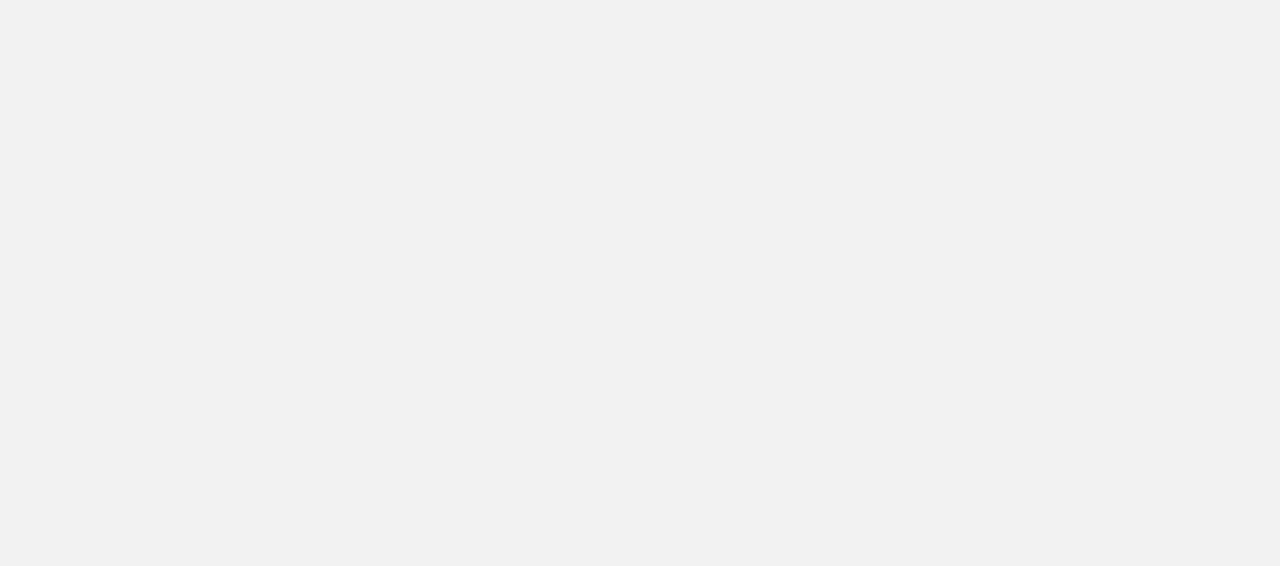
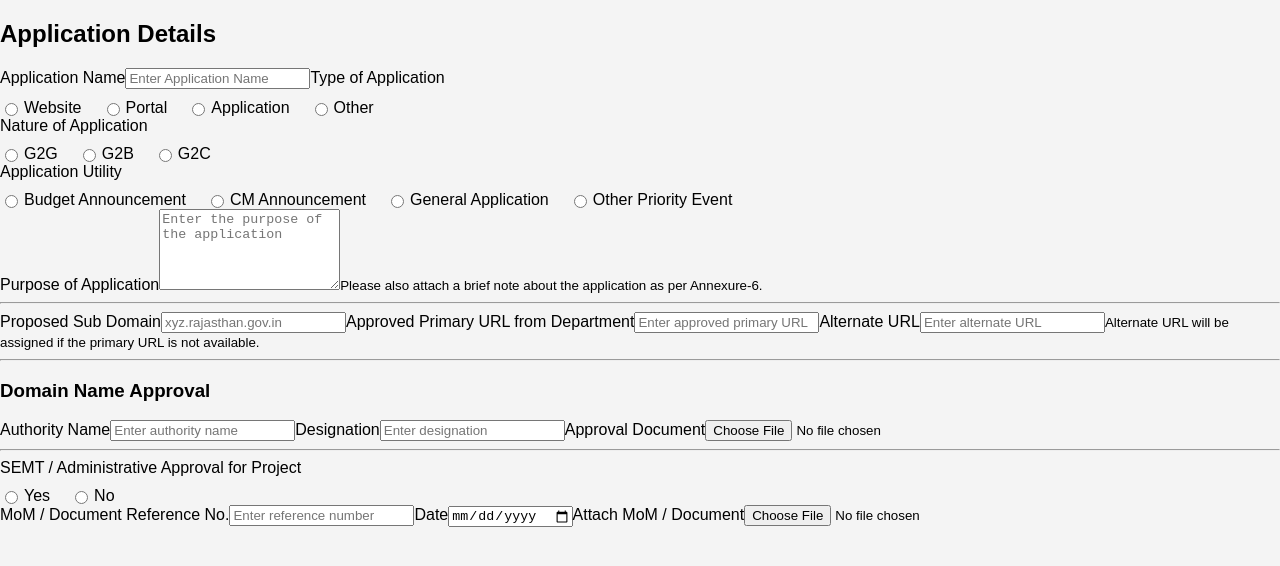
Before and after one commit to Government-website-hosting-form/website_hosting_form, a React (Create React App) app: page /application in a window 1280 px wide. Before the commit this address had no page. Shown: the top 566 px of the page. Built offline with nearby package versions, Linux system fonts and the light colour scheme.

Commit message:
application page, certificate page, infra page

```diff
--- a/src/App.css
+++ b/src/App.css
@@ -1,8 +1,12 @@
 body {
   margin: 0;
-  font-family: Arial;
+  font-family: Arial, sans-serif;
   background-color: #f4f4f4;
+}
 
+.container {
+  width: 90%;
+  margin: auto;
 }
 
 .header {
@@ -10,7 +14,6 @@ body {
   color: white;
   text-align: center;
   padding: 30px;
-
 }
 
 .government {
@@ -19,8 +22,8 @@ body {
   font-weight: bold;
 }
 
-button {
-  background-color:#123d6d;
+.start-button {
+  background-color: #123d6d;
   color: white;
   border: none;
   padding: 10px 20px;
@@ -29,7 +32,6 @@ button {
   margin: 20px auto;
   cursor: pointer;
 }
-
 
 .note {
   width: 80%;
@@ -46,51 +48,3 @@ button {
 .note li {
   margin-bottom: 10px;
 }
-
-body{
-    margin:0;
-    font-family: sans-serif;
-    background:#f2f2f2;
-}
-
-.container{
-    width:90%;
-    margin:auto;
-}
-
-.form-container{
-    width:90%;
-    margin:30px auto;
-    background:white;
-    padding:20px;
-}
-
-.form-container h2{
-    text-align:center;
-    background:#1f73b7;
-    color:white;
-    padding:12px;
-}
-
-label{
-    display:block;
-    margin-top:15px;
-    margin-bottom:5px;
-    font-weight:bold;
-}
-
-input[type="text"]{
-    width:100%;
-    padding:10px;
-    box-sizing:border-box;
-}
-
-.radio-group label{
-    font-weight:normal;
-    margin-top:8px;
-}
-
-.radio-group input{
-    width:auto;
-    margin-right:8px;
-}
--- a/src/App.js
+++ b/src/App.js
@@ -1,5 +1,6 @@
 import "./App.css";
 import { BrowserRouter, Routes, Route } from "react-router-dom";
+import ApplicationDetails from "./pages/ApplicationDetails";
 
 import LandingPage from "./pages/LandingPage";
 import OrganizationDetails from "./pages/OrganizationDetails";
@@ -20,6 +21,11 @@ function App() {
           element={<OrganizationDetails />}
         />
 
+        <Route
+          path="/application"
+          element={<ApplicationDetails />}
+        />
+
       </Routes>
 
     </BrowserRouter>
--- /dev/null
+++ b/src/pages.css
@@ -0,0 +1,61 @@
+body{
+    margin:0;
+    font-family:Arial,sans-serif;
+    background:#f4f4f4;
+}
+
+.organization{
+    width:80%;
+    margin:30px auto;
+    background:white;
+    padding:25px;
+    border-radius:8px;
+}
+
+.title{
+    background:#1f5d99;
+    color:white;
+    text-align:center;
+    padding:12px;
+    margin-bottom:25px;
+}
+
+.organization label{
+    display:block;
+    margin-top:15px;
+    margin-bottom:6px;
+    font-weight:bold;
+}
+
+.organization input{
+    width:100%;
+    padding:10px;
+    border:1px solid lightgray;
+    border-radius:5px;
+    box-sizing:border-box;
+}
+.radio-group {
+    display: flex;
+    gap: 20px;
+    margin-top: 10px;
+    flex-wrap: wrap;
+}
+
+.radio-group label {
+    display: flex;
+    align-items: center;
+    font-weight: normal;
+}
+
+.radio-group input {
+    margin-right: 6px;
+}
+
+.row{
+    display:flex;
+    gap:20px;
+}
+
+.field{
+    width:50%;
+}
--- a/src/pages/ApplicationDetails.js
+++ b/src/pages/ApplicationDetails.js
@@ -1,17 +1,193 @@
-function ProjectDetails() {
+function ApplicationDetails() {
   return (
     <div className="form-container">
-          <h2>Project Details</h2>
-           <label>Organization Name</label>
+      <h2>Application Details</h2>
+
+      {/* Application Name */}
+      <label>Application Name</label>
       <input
         type="text"
-                 placeholder="Enter Organization Name"
+        name="applicationName"
+        placeholder="Enter Application Name"
       />
 
+      {/* Type of Application */}
+      <label>Type of Application</label>
+      <div className="radio-group">
+        <label>
+          <input type="radio" name="applicationType" value="website" />
+          Website
+        </label>
 
+        <label>
+          <input type="radio" name="applicationType" value="portal" />
+          Portal
+        </label>
 
+        <label>
+          <input type="radio" name="applicationType" value="application" />
+          Application
+        </label>
 
+        <label>
+          <input type="radio" name="applicationType" value="other" />
+          Other
+        </label>
+      </div>
 
+      {/* Nature */}
+      <label>Nature of Application</label>
+      <div className="radio-group">
+        <label>
+          <input type="radio" name="applicationNature" value="g2g" />
+          G2G
+        </label>
+
+        <label>
+          <input type="radio" name="applicationNature" value="g2b" />
+          G2B
+        </label>
+
+        <label>
+          <input type="radio" name="applicationNature" value="g2c" />
+          G2C
+        </label>
+      </div>
+
+      {/* Utility */}
+      <label>Application Utility</label>
+      <div className="radio-group">
+        <label>
+          <input
+            type="radio"
+            name="applicationUtility"
+            value="budgetAnnouncement"
+          />
+          Budget Announcement
+        </label>
+
+        <label>
+          <input
+            type="radio"
+            name="applicationUtility"
+            value="cmAnnouncement"
+          />
+          CM Announcement
+        </label>
+
+        <label>
+          <input
+            type="radio"
+            name="applicationUtility"
+            value="generalApplication"
+          />
+          General Application
+        </label>
+
+        <label>
+          <input
+            type="radio"
+            name="applicationUtility"
+            value="otherPriorityEvent"
+          />
+          Other Priority Event
+        </label>
+      </div>
+
+      {/* Purpose */}
+      <label>Purpose of Application</label>
+      <textarea
+        rows="5"
+        name="purpose"
+        placeholder="Enter the purpose of the application"
+      ></textarea>
+
+      <small>
+        Please also attach a brief note about the application as per Annexure-6.
+      </small>
+
+      <hr />
+
+      {/* Proposed Sub Domain */}
+      <label>Proposed Sub Domain</label>
+      <input
+        type="text"
+        name="subDomain"
+        placeholder="xyz.rajasthan.gov.in"
+      />
+
+      {/* URLs */}
+      <label>Approved Primary URL from Department</label>
+      <input
+        type="text"
+        name="primaryUrl"
+        placeholder="Enter approved primary URL"
+      />
+
+      <label>Alternate URL</label>
+      <input
+        type="text"
+        name="alternateUrl"
+        placeholder="Enter alternate URL"
+      />
+
+      <small>
+        Alternate URL will be assigned if the primary URL is not available.
+      </small>
+
+      <hr />
+
+      {/* Domain Name Approval */}
+      <h3>Domain Name Approval</h3>
+
+      <label>Authority Name</label>
+      <input
+        type="text"
+        name="authorityName"
+        placeholder="Enter authority name"
+      />
+
+      <label>Designation</label>
+      <input
+        type="text"
+        name="designation"
+        placeholder="Enter designation"
+      />
+
+      <label>Approval Document</label>
+      <input type="file" name="approvalDocument" />
+
+      <hr />
+
+      {/* SEMT Approval */}
+      <label>SEMT / Administrative Approval for Project</label>
+
+      <div className="radio-group">
+        <label>
+          <input type="radio" name="semtApproval" value="yes" />
+          Yes
+        </label>
+
+        <label>
+          <input type="radio" name="semtApproval" value="no" />
+          No
+        </label>
+      </div>
+
+      <label>MoM / Document Reference No.</label>
+      <input
+        type="text"
+        name="documentRefNo"
+        placeholder="Enter reference number"
+      />
+
+      <label>Date</label>
+      <input type="date" name="approvalDate" />
+
+      <label>Attach MoM / Document</label>
+      <input type="file" name="momDocument" />
     </div>
   );
 }
+
+export default ApplicationDetails;
--- a/src/pages/OrganizationDetails.js
+++ b/src/pages/OrganizationDetails.js
@@ -1,10 +1,23 @@
+import "../pages.css";
+import {useNavigate} from "react-router-dom";
+
 function OrganizationDetails() {
+    const navigate = useNavigate();
+
+    function Nextpage()
+    {
+       navigate("/application");
+    }
+
   return (
-    <div className="form-container">
+    <div className="organization">
 
-      <h2>ORGANIZATION DETAILS</h2>
+      <div className="title">
+        <h2>Organization Details</h2>
+      </div>
 
       <label>Organization Name</label>
+
       <input
         type="text"
         placeholder="Enter Organization Name"
@@ -14,98 +27,130 @@ function OrganizationDetails() {
 
       <div className="radio-group">
 
-        <label>
-          <input type="radio" name="orgType" />
-          Government Department
-        </label>
+        <label><input type="radio" name="orgType" /> Government Department</label>
 
-        <label>
-          <input type="radio" name="orgType" />
-          PSU
-        </label>
+        <label><input type="radio" name="orgType" /> PSU</label>
 
-        <label>
-          <input type="radio" name="orgType" />
-          Startup
-        </label>
+        <label><input type="radio" name="orgType" /> Startup</label>
 
-        <label>
-          <input type="radio" name="orgType" />
-          MSME
-        </label>
+        <label><input type="radio" name="orgType" /> MSME</label>
 
-        <label>
-          <input type="radio" name="orgType" />
-          Other
-        </label>
+        <label><input type="radio" name="orgType" /> Other</label>
 
       </div>
 
+      <div className="row">
+
+        <div className="field">
           <label>Nodal Officer</label>
           <input
             type="text"
-        placeholder="Enter Nodal Officer Name"
+            placeholder="Enter Name"
           />
+        </div>
 
+        <div className="field">
           <label>Designation</label>
           <input
             type="text"
             placeholder="Enter Designation"
           />
+        </div>
 
-      <label>e-Mail Address</label>
+      </div>
+
+      <div className="row">
+
+        <div className="field">
+          <label>Email Address</label>
           <input
-        type="text"
-        placeholder="Enter e-Mail Address"
+            type="email"
+            placeholder="Enter Email"
           />
+        </div>
 
-      <label>Phone No.(Office)</label>
+        <div className="field">
+          <label>Office Phone</label>
           <input
             type="tel"
-        placeholder="Enter Phone No.(Office)"
+            placeholder="Enter Phone"
           />
+        </div>
 
-      <label>Phone No.(Mobile)</label>
+      </div>
+
+      <div className="row">
+
+        <div className="field">
+          <label>Mobile Number</label>
           <input
             type="tel"
-        placeholder="Enter Phone No.(Mobile)"
+            placeholder="Enter Mobile Number"
           />
+        </div>
 
+        <div className="field">
           <label>Postal Address</label>
           <input
             type="text"
-        placeholder="Enter Postal Address"
+            placeholder="Enter Address"
+          />
+        </div>
+
+      </div>
+
+      <label>Name of DoIT&C Officer  (If available) /  SPOC Person (If DoIT&C Officer is not posted)</label>
+
+      <input
+        type="text"
+        placeholder="Enter Name"
       />
 
+      <div className="row">
 
-      <label>Name of DoIT&C Officer  (If available) /  SPOC Person (If DoIT&C Officer is not posted)</label>
-      <input
-        type="text"
-        placeholder="Enter Name of DoIT&C Officer/SPOC Person "
-      />
-
-      <label>Designation (DoIT&C Officer/SPOC Person) </label>
+        <div className="field">
+          <label>Designation(DoIT&C Officer / SPOC Person)</label>
           <input
             type="text"
             placeholder="Enter Designation"
           />
+        </div>
 
-      <label>Contact No. (DoIT&C Officer/SPOC Person) </label>
+        <div className="field">
+          <label>Contact Number(DoIT&C Officer / SPOC Person)</label>
           <input
             type="text"
-        placeholder="Enter Contact No."
+            placeholder="Enter Contact Number"
           />
+        </div>
 
-      <label>e-Mail Address (DoIT&C Officer/SPOC Person) </label>
+      </div>
+
+      <label>Email Address(DoIT&C Officer / SPOC Person)</label>
+
       <input
-        type="text"
-        placeholder="Enter e-Mail Address"
+        type="email"
+        placeholder="Enter Email"
       />
 
 
+      <div className="button-group">
+
+  <button className="save-btn">
+    Save
+  </button>
+
+  <button className="next-btn" onClick={Nextpage} >Save & Next</button>
 
 </div>
+
+    </div>
+
+
+
   );
 }
 
+
+
 export default OrganizationDetails;
```
Also changed, not shown: src/pages/CertificateDetails.js (added, +129 -0 lines), src/pages/HardwareDetails.js (added), src/pages/InfraDetails.js (added). Lines whose indentation alone changed are shown as unchanged.
